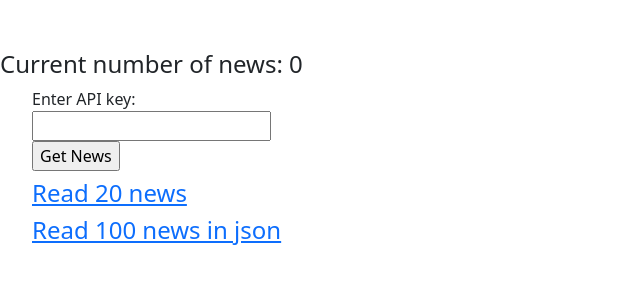
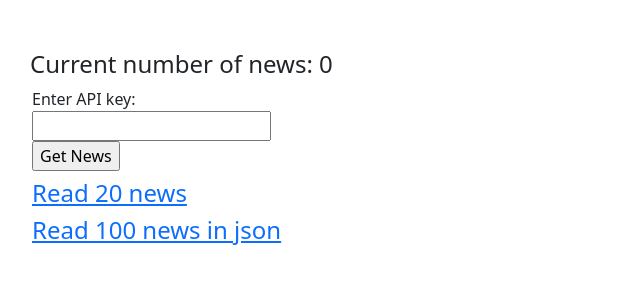
Before and after one commit to UmbWill/News, a Django app: page /news/ in a window 1280 px wide. Shown: the part 100-400 px from the top of the page, without its empty margins (0-640 px from the left). Run offline with Django 4.2, Linux system fonts and the light colour scheme; data that the repository does not hold is empty.

Commit message:
Changed records margin

```diff
--- a/djnews/news/static/css/news.css
+++ b/djnews/news/static/css/news.css
@@ -13,6 +13,10 @@ h2 {
 
 h6 {
     color: #c50505;
+}
+
+.records {
+    margin-left : 30px;
 }
 
 .page-header{
```
